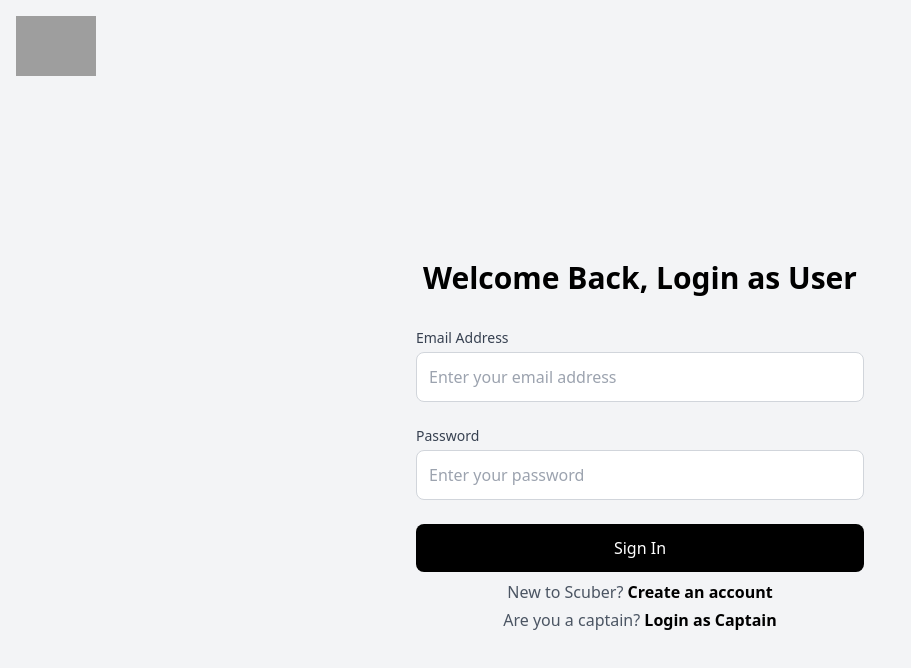
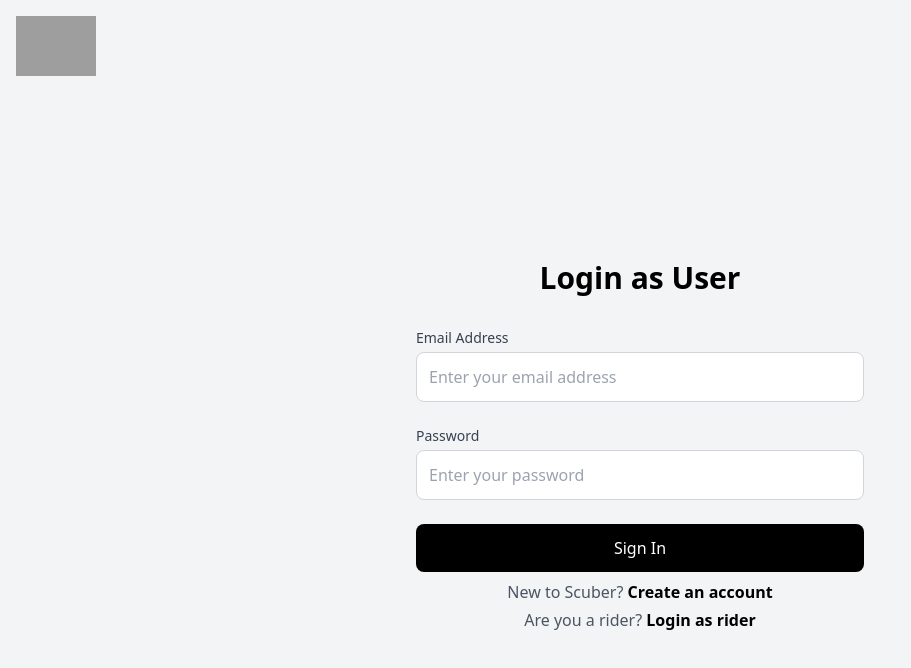
Before and after one commit to Lucky-Purswani/Uber-Clone-Project-MERN, a React (Vite) app in the folder frontend/: page /login in a window 1280 px wide. Shown: the top 668 px of the page, without its empty margins (0-911 px from the left). Built offline with nearby package versions, Linux system fonts and the light colour scheme; no server answers; grey boxes are pictures that could not be loaded.

Commit message:
Website logos and name fixes.

```diff
--- a/frontend/src/pages/Start.jsx
+++ b/frontend/src/pages/Start.jsx
@@ -9,7 +9,7 @@ function Start() {
                 <img className='w-20' src="https://cdn-icons-png.freepik.com/512/89/89105.png" alt="ScuberLogo" />
             </div>
             <div className='flex flex-col gap-4 bg-white p-4 py-10 rounded-t-md'>
-                <h1 className='text-2xl font-bold text-black'>Get started with scuber</h1>
+                <h1 className='text-2xl font-bold text-black'>Let's get started</h1>
                 <Link to="/login" className='bg-black text-xl flex justify-center gap-4 items-center font-bold text-white p-3 rounded-lg '>Continue
                     <img className='h-6' src="https://logowik.com/content/uploads/images/svg-right-arrow-icon1716803700.logowik.com.webp" alt="" />
                 </Link>
--- a/frontend/src/pages/UserLogin.jsx
+++ b/frontend/src/pages/UserLogin.jsx
@@ -30,7 +30,7 @@ function UserLogin() {
 
       <div className="my-auto flex flex-col items-center justify-center px-4">
         <div className="w-full max-w-md">
-          <h2 className="text-3xl font-bold mb-8 text-center">Welcome Back, Login as User</h2>
+          <h2 className="text-3xl font-bold mb-8 text-center">Login as User</h2>
 
           <form onSubmit={handleSubmit} className="space-y-6">
             <div>
@@ -68,9 +68,9 @@ function UserLogin() {
               </Link>
             </p>
             <p className="text-gray-600">
-              Are you a captain? {' '}
+              Are you a rider? {' '}
               <Link to="/captain-login" className="text-black font-semibold hover:underline">
-                Login as Captain
+                Login as rider
               </Link>
             </p>
           </div>
```
